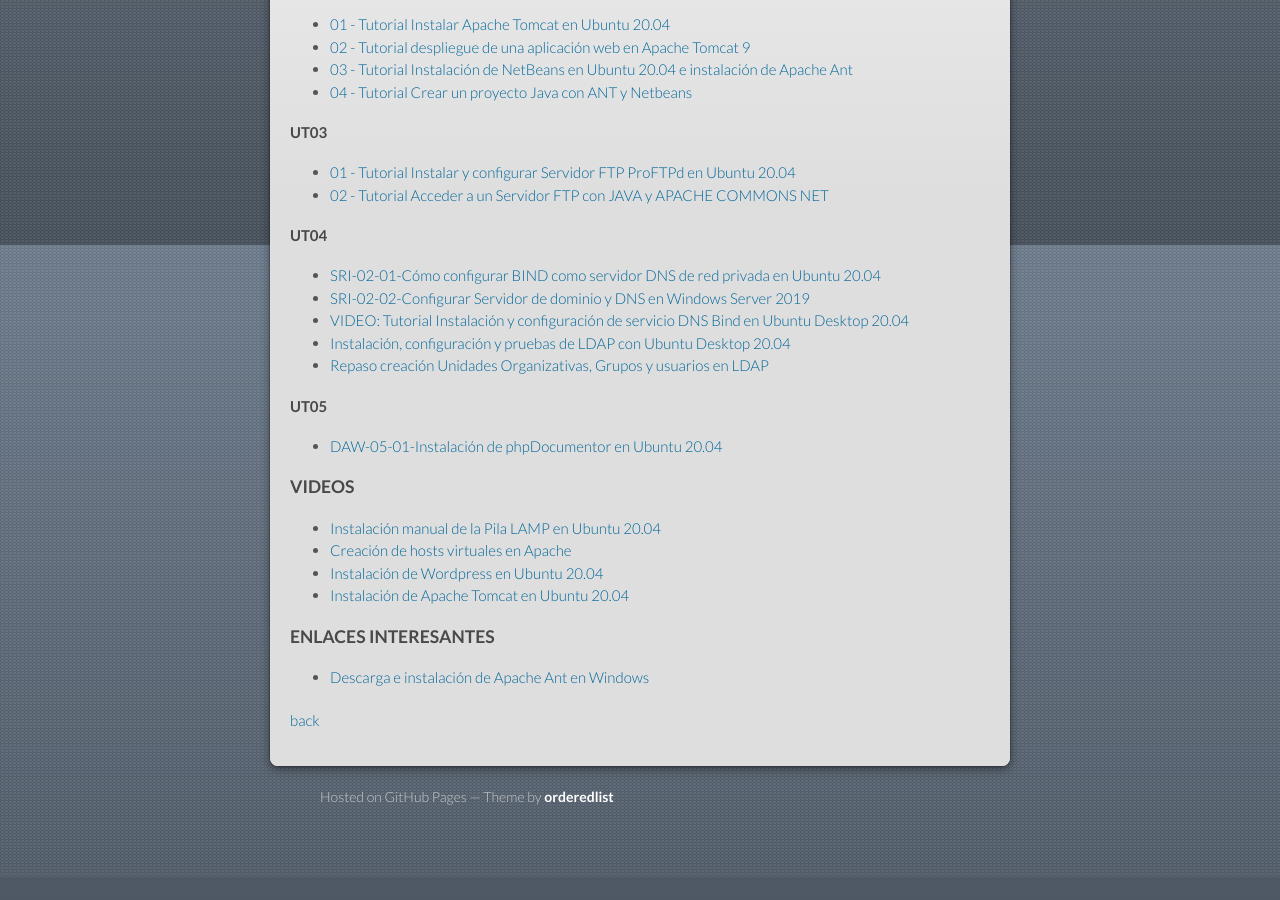
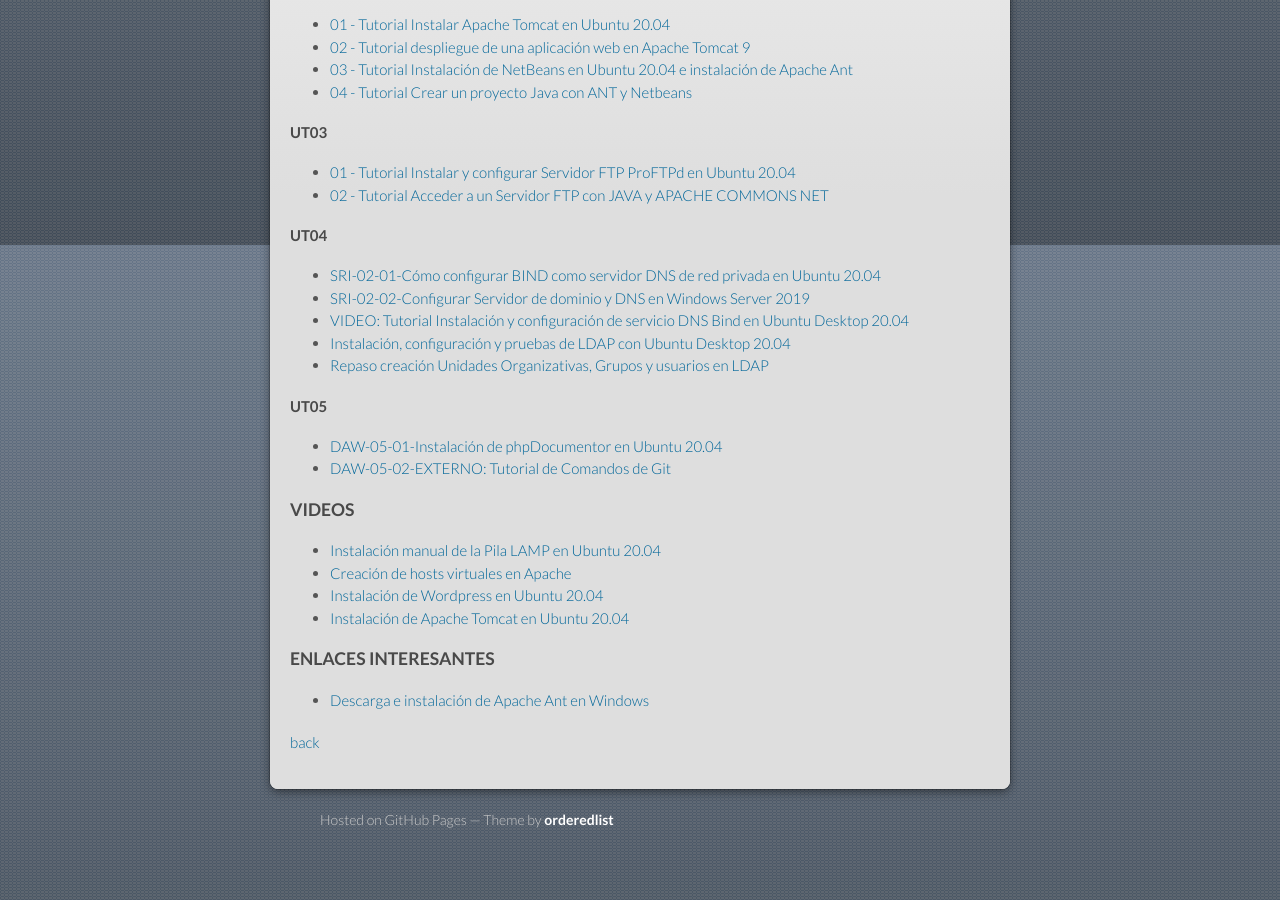
Before and after one commit to mrodara/mrodara.github.io, a Jekyll site: the page built from mods/daw.md, in a window 1280 px wide and 900 px high, scrolled down 655 px. Built offline with Jekyll 4.4.1, drawn with Linux system fonts in a browser that asks for light colours; our own code applies the rules of GitHub Pages for plain Markdown files; before the commit the page ends 1532 px from its top, so only the background shows below that.

Commit message:
Tutorial de Comandos de Git

```diff
--- a/mods/daw.md
+++ b/mods/daw.md
@@ -49,6 +49,7 @@
 #### UT05
 
 * [DAW-05-01-Instalación de phpDocumentor en Ubuntu 20.04](https://docs.google.com/document/d/1WOrDd5CtIFtL4fTOLHPbfI6SyP6O285MYQ21P4mawt0/edit?usp=sharing)
+* [DAW-05-02-EXTERNO: Tutorial de Comandos de Git](https://gist.github.com/dasdo/9ff71c5c0efa037441b6)
 
 
 ### VIDEOS
```
